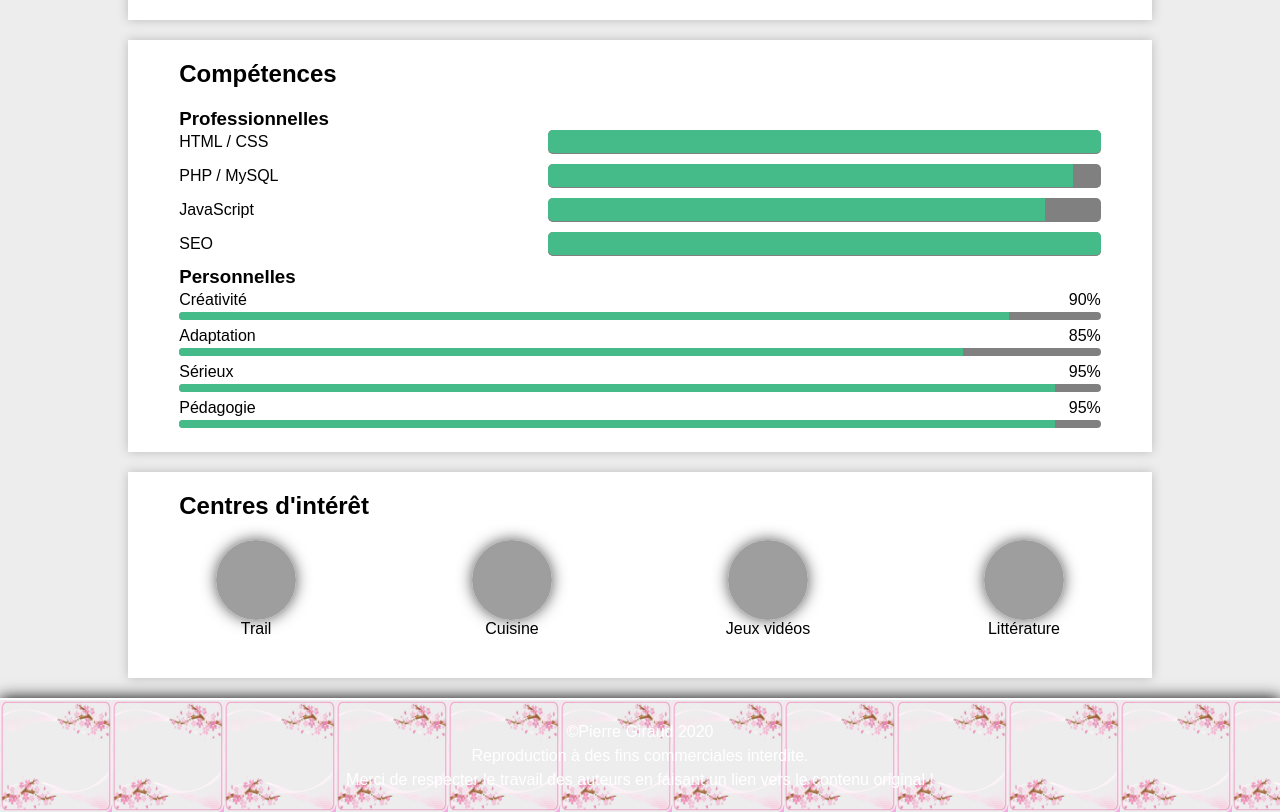
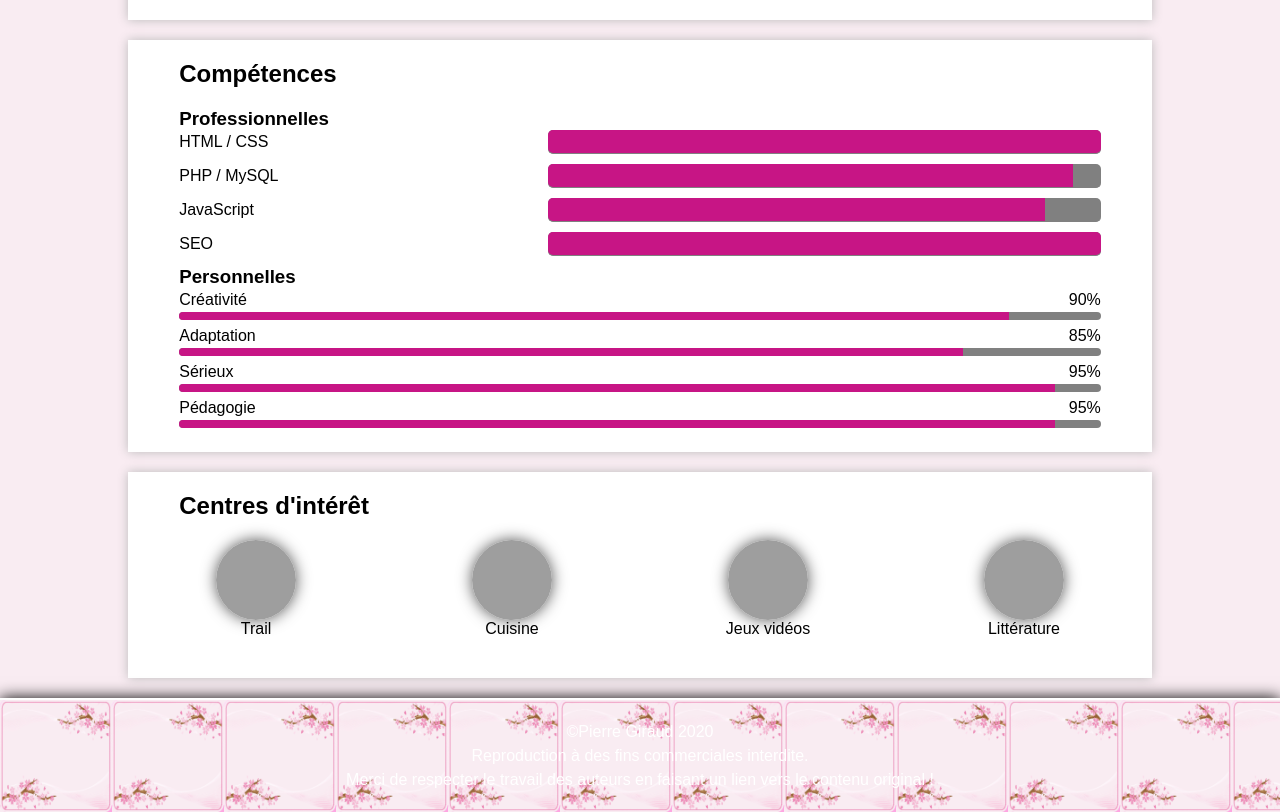
Before and after one commit to SanaSanss/CV2, a plain HTML site: page index.html in a window 1280 px wide. Shown: the part 1380-2192 px from the top of the page. Drawn offline with Linux system fonts and the light colour scheme; grey boxes are pictures that could not be loaded.

Commit message:
cv2-moche

```diff
--- a/css/style.css
+++ b/css/style.css
@@ -7,7 +7,7 @@
     box-sizing: border-box;
 }
 body{
-    background: #ededed;
+    background: #f9ecf2;
 }
 p{
     font-size: 1em;
@@ -99,7 +99,7 @@ section > div{
     text-align: center;
     padding: 10px;
     margin: 10px auto 30px auto;
-    color: #fff;
+    color: white;
     background-color: mediumvioletred;
     box-shadow: 0px 0px 10px #ccc;
     border-radius: 50px;
@@ -196,19 +196,19 @@ section > div{
 }
 .c85{
     width: 85%;
-    background-color: #4B8;
+    background-color: mediumvioletred;
 }
 .c90{
     width: 90%;
-    background-color: #4B8;
+    background-color: mediumvioletred;
 }
 .c95{
     width: 95%;
-    background-color: #4B8;
+    background-color: mediumvioletred;
 }
 .c100{
     width: 100%;
-    background-color: #4B8;
+    background-color: mediumvioletred;
     border-radius: 5px;
 }
 .comp2{
@@ -269,9 +269,9 @@ section > div{
         border: 2px solid transparent;
     }
     .prez a:hover{
-        color: #f28835;
+        color: salmon;
         background-color: #fff;
-        border: 2px solid #f28835;
+        border: 2px solid salmon;
         box-shadow: 0px 0px 20px #666;
     }
     .exp-logo{
```
